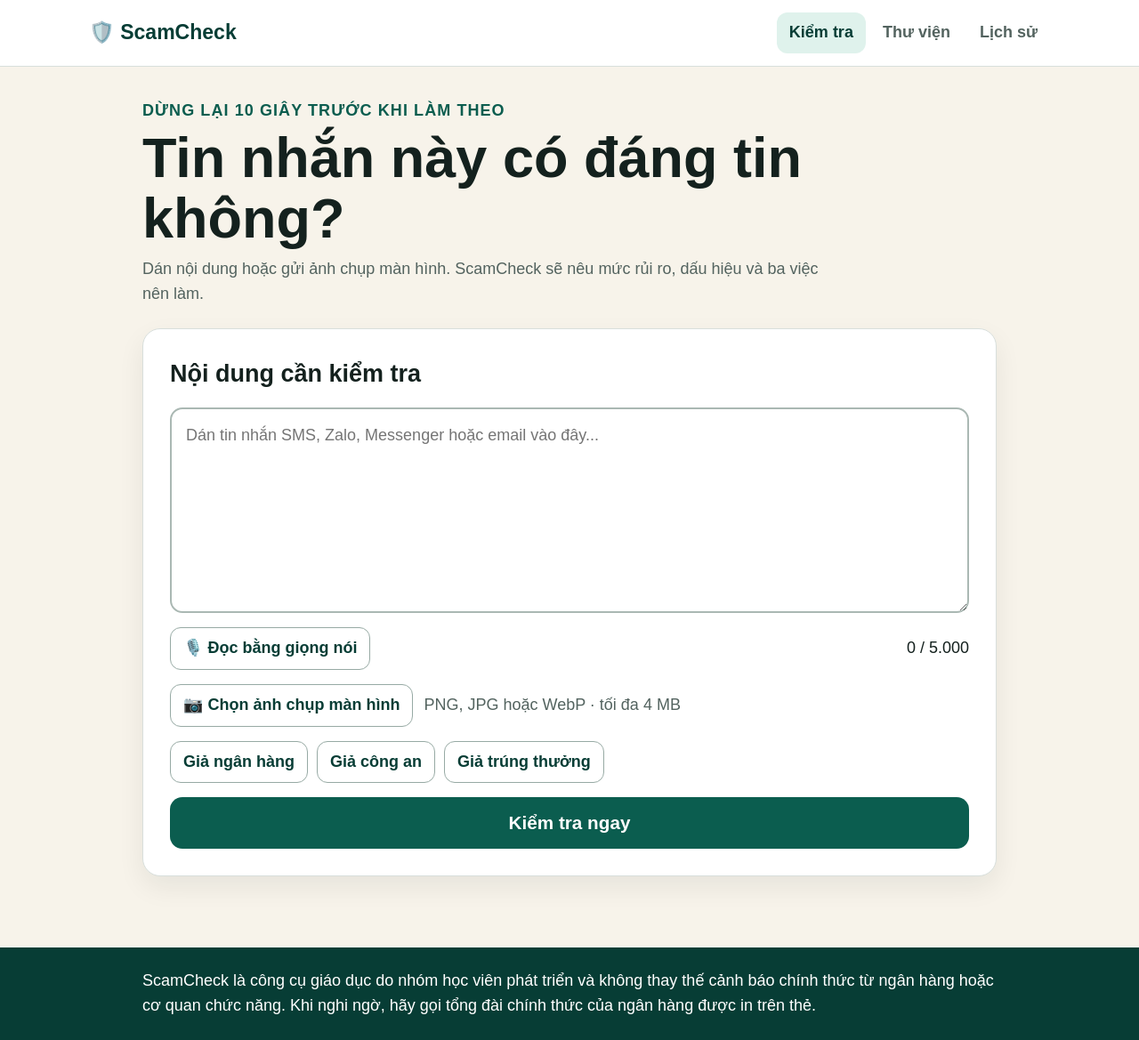
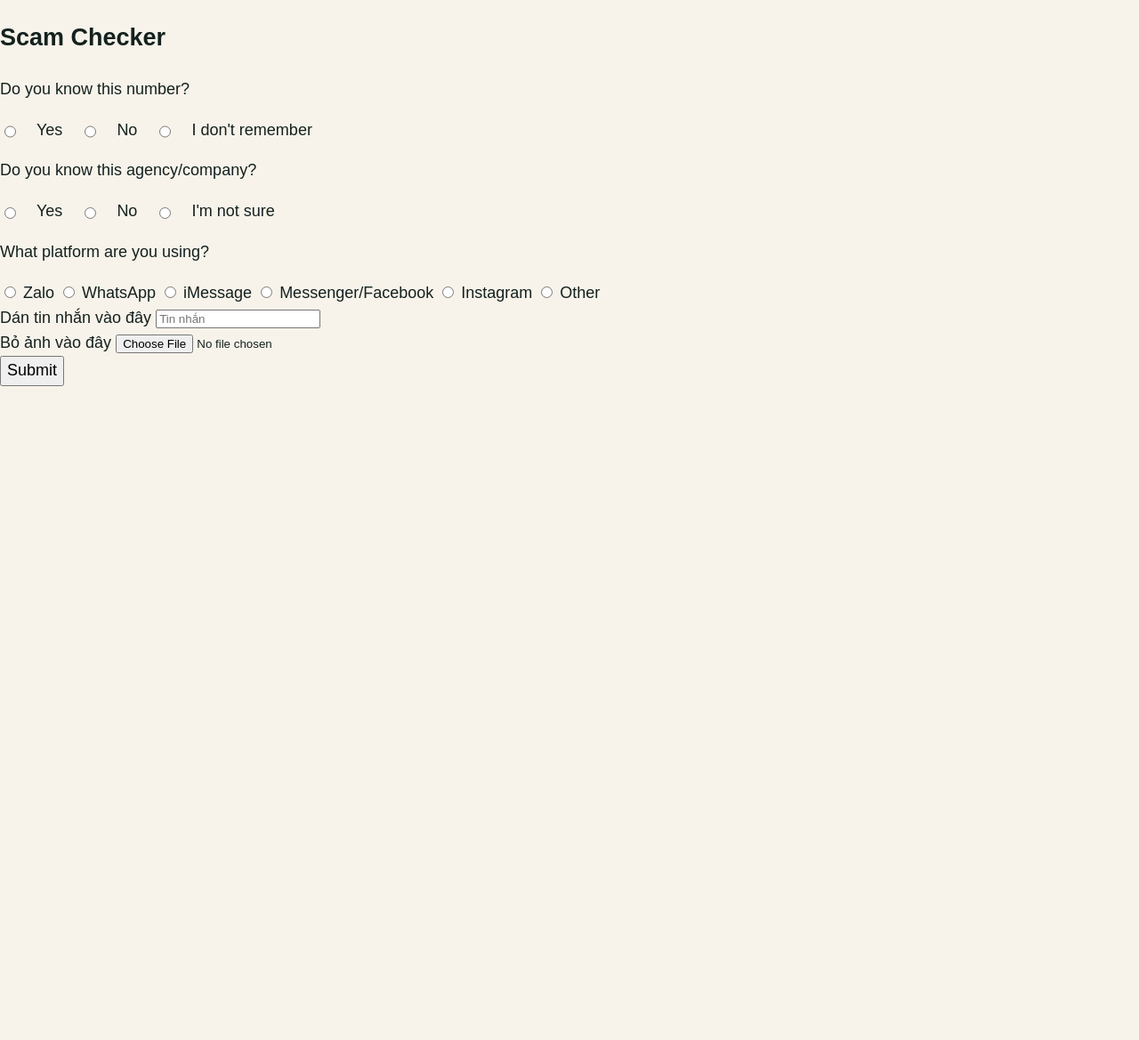
Before and after one commit to hongquangdh/scamcheck_hongquang, a Flask app: page / in a window 1280 px wide. Shown: the whole page at 89% size. After the commit the page ends 434 px from the top, so only its background shows below. Run offline with Flask 3, Linux system fonts and the light colour scheme.

Commit message:
Refactor index.html structure and content

```diff
--- a/templates/index.html
+++ b/templates/index.html
@@ -1,91 +1,50 @@
-<!doctype html>
-<html lang="vi">
+<!DOCTYPE html>
+<html lang="vi" >
 <head>
-  <meta charset="utf-8">
-  <meta name="viewport" content="width=device-width, initial-scale=1, viewport-fit=cover">
-  <meta name="theme-color" content="#0b3b33">
-  <meta name="api-base" content="">
-  <title>ScamCheck — Kiểm tra tin nhắn đáng ngờ</title>
-  <link rel="stylesheet" href="static/style.css">
+    <meta charset="UTF-8">
+    <meta name="viewport" content="width=device-width, initial-scale=1.0" >
+    <link rel="stylesheet" href="../static/style.css">
+    <title>ScamCheck</title>
+
 </head>
 <body>
-  <header>
-    <a class="brand" href="#" data-page="check" aria-label="Trang kiểm tra">🛡️ <strong>ScamCheck</strong></a>
-    <nav aria-label="Điều hướng chính">
-      <button class="nav-button active" data-page="check">Kiểm tra</button>
-      <button class="nav-button" data-page="library">Thư viện</button>
-      <button class="nav-button" data-page="history">Lịch sử</button>
-    </nav>
-  </header>
 
-  <main>
-    <section id="page-check" class="page active">
-      <div class="hero">
-        <p class="eyebrow">Dừng lại 10 giây trước khi làm theo</p>
-        <h1>Tin nhắn này có đáng tin không?</h1>
-        <p>Dán nội dung hoặc gửi ảnh chụp màn hình. ScamCheck sẽ nêu mức rủi ro, dấu hiệu và ba việc nên làm.</p>
-      </div>
+<div class="form-container">
+    <h2>Scam Checker</h2>
+    <form action="{{ url_for('index') }}" method="POST" enctype="multipart/form-data">
+        <p>Do you know this number?</p>
+        <div style="display: flex; gap: 20px;">
+            <input type="radio" name="number" value="Yes"> Yes
+            <input type="radio" name="number" value="No"> No
+            <input type="radio" name="number" value="Forgot"> I don't remember
+        </div>
+        <p>Do you know this agency/company?</p>
+        <div style="display: flex; gap: 20px;">
+            <input type="radio" name="company" value="Yes"> Yes
+            <input type="radio" name="company" value="No"> No
+            <input type="radio" name="company" value="Forgot"> I'm not sure
+        </div>
+        <p>What platform are you using?</p>
+        <div>
+            <input type="radio" name="platform" value="Zalo"> Zalo
+            <input type="radio" name="platform" value="WhatsApp"> WhatsApp
+            <input type="radio" name="platform" value="iMessage"> iMessage
+            <input type="radio" name="platform" value="Messenger"> Messenger/Facebook
+            <input type="radio" name="platform" value="Instagram"> Instagram
+            <input type="radio" name="platform" value="other"> Other
+        </div>
+        <div class="input-group">
+            <label for="message">Dán tin nhắn vào đây</label>
+            <input type="text" id="message" name="message" placeholder="Tin nhắn">
+        </div>
+        <div class="input-group">
+            <label for="image">Bỏ ảnh vào đây</label>
+            <input type="file" id="image" name="scam_image" accept="image/*">
+        </div>
+        <button type="submit">Submit</button>
+    </form>
 
-      <section class="card input-card" aria-labelledby="input-title">
-        <h2 id="input-title">Nội dung cần kiểm tra</h2>
-        <textarea id="message" maxlength="5000" rows="7" placeholder="Dán tin nhắn SMS, Zalo, Messenger hoặc email vào đây..."></textarea>
-        <div class="input-meta">
-          <button id="voice" class="secondary" type="button">🎙️ Đọc bằng giọng nói</button>
-          <span id="count">0 / 5.000</span>
-        </div>
-        <div class="screenshot-upload">
-          <input id="screenshot" type="file" accept="image/png,image/jpeg,image/webp">
-          <label class="secondary" for="screenshot">📷 Chọn ảnh chụp màn hình</label>
-          <span>PNG, JPG hoặc WebP · tối đa 4 MB</span>
-        </div>
-        <div id="image-preview" class="image-preview" hidden>
-          <img alt="Ảnh chụp màn hình đã chọn">
-          <div><strong id="image-name"></strong><button id="remove-image" class="secondary" type="button">Xóa ảnh</button></div>
-        </div>
-        <div class="samples" aria-label="Tin nhắn mẫu">
-          <button type="button" data-sample="Tài khoản ngân hàng của bác sắp bị khóa. Bấm đường dẫn và cung cấp mã xác thực ngay.">Giả ngân hàng</button>
-          <button type="button" data-sample="Cơ quan công an yêu cầu bác chuyển tiền để phục vụ điều tra, phải làm ngay hôm nay.">Giả công an</button>
-          <button type="button" data-sample="Bác đã trúng thưởng. Hãy chuyển phí hồ sơ để nhận quà.">Giả trúng thưởng</button>
-        </div>
-        <p id="form-error" class="error" role="alert" hidden></p>
-        <button id="analyze" class="primary" type="button">Kiểm tra ngay</button>
-      </section>
+</div>
 
-      <section id="loading" class="card loading" hidden aria-live="polite">
-        <span class="spinner" aria-hidden="true"></span>
-        <h2>Thám tử đang kiểm tra...</h2>
-        <p>Thường mất dưới 15 giây. Bác đừng đóng trang.</p>
-      </section>
-
-      <section id="result" class="result" hidden aria-live="polite"></section>
-    </section>
-
-    <section id="page-library" class="page" hidden>
-      <div class="page-title">
-        <p class="eyebrow">Tính năng mở rộng A</p>
-        <h1>Thư viện kiểu lừa đảo</h1>
-        <p>Nhận biết bốn nhóm thủ đoạn thường gặp trong đề bài.</p>
-      </div>
-      <div id="filters" class="filters" aria-label="Lọc thư viện"></div>
-      <div id="library-list" class="library-grid"></div>
-    </section>
-
-    <section id="page-history" class="page" hidden>
-      <div class="page-title history-head">
-        <div>
-          <p class="eyebrow">Lưu trên thiết bị này</p>
-          <h1>10 tin gần nhất</h1>
-        </div>
-        <button id="clear-history" class="secondary" type="button">Xóa lịch sử</button>
-      </div>
-      <div id="history-list" class="history-list"></div>
-    </section>
-  </main>
-
-  <footer>
-    ScamCheck là công cụ giáo dục do nhóm học viên phát triển và không thay thế cảnh báo chính thức từ ngân hàng hoặc cơ quan chức năng. Khi nghi ngờ, hãy gọi tổng đài chính thức của ngân hàng được in trên thẻ.
-  </footer>
-
-  <script src="static/app.js" defer></script>
 </body>
 </html>
```
